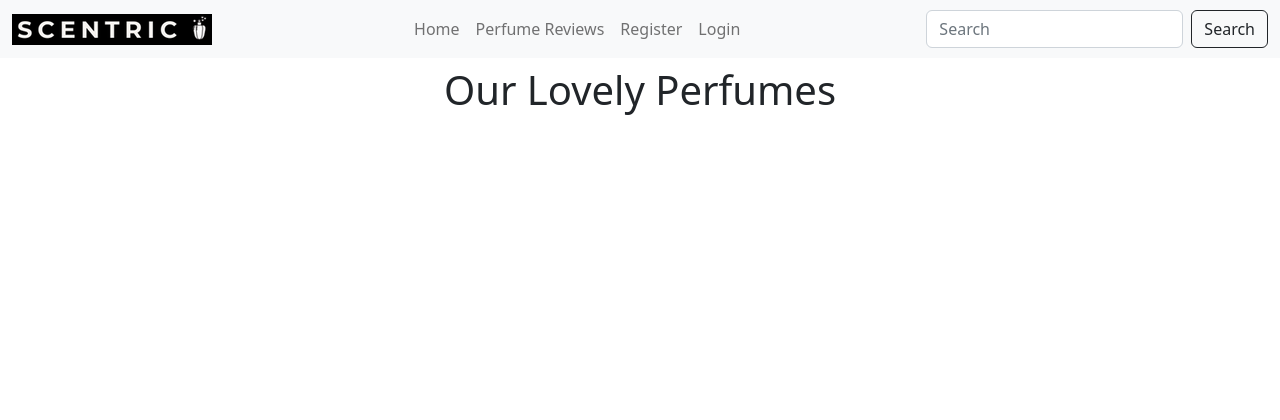
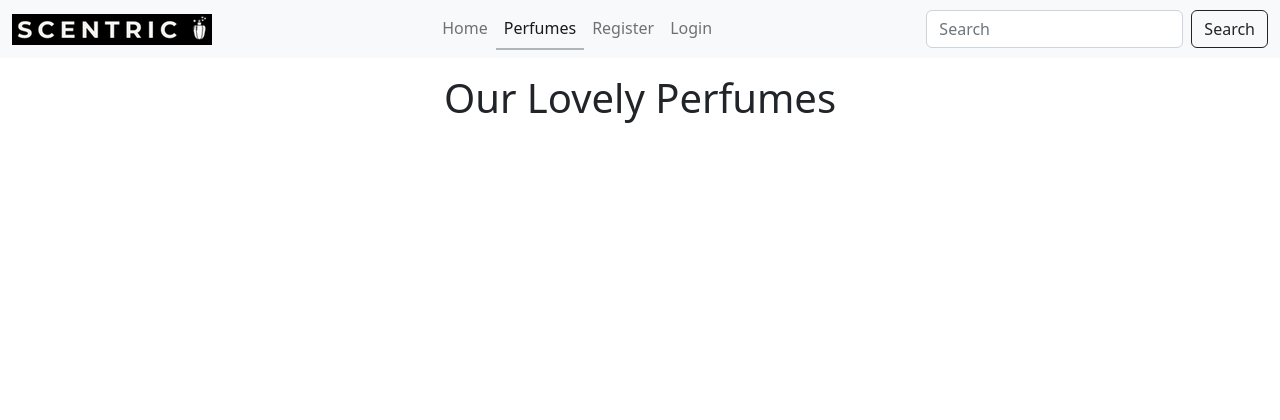
Before and after one commit to AleksandarJavorovic/scentric, a Django app: page /perfumes/ in a window 1280 px wide. Shown: the top 420 px of the page. Run offline with Django 4.2, Linux system fonts and the light colour scheme; data that the repository does not hold is empty; some libraries are stand-ins or nearby versions.

Commit message:
update perfumes template/view

```diff
--- a/perfume_review/templates/perfume_review/perfumes.html
+++ b/perfume_review/templates/perfume_review/perfumes.html
@@ -3,22 +3,24 @@
 {% block title %}Perfumes{% endblock %}
 
 {% block content %}
-<h1 class="text-center p-2 d-block">
+<h1 class="text-center p-3 d-block">
     Our Lovely Perfumes
 </h1>
-<div class="container d-flex flex-row flex-wrap justify-content-center">
-    {% for recipe in recipes %}
-    <a href="" class="perfumes" aria-label="Click to view {{perfume.title}}">
-        <div class="card mb-3" style="max-width: 540px;">
+<div class="container d-flex flex-column justify-content-center">
+    {% for perfume in perfumes %}
+    <a href="" class="text-decoration-none text-dark" aria-label="Click to view {{perfume.perfume_name}}">
+        <div class="card mb-3 shadow">
             <div class="row g-0">
               <div class="col-md-4">
                 <img src="{{perfume.image.url}}" class="img-fluid rounded-start" alt="{{perfume.image_alt}}">
               </div>
               <div class="col-md-8">
                 <div class="card-body">
-                  <h2 class="card-title">{{perfume.title}}</h2>
-                  <p class="card-text">{{perfume.description}}</p>
-                  <p class="card-text"><small class="text-muted">{{perfume.updated_on}}</small></p>
+                  <h2 class="card-title">{{perfume.perfume_brand}}</h2>
+                  <h2 class="card-title">{{perfume.perfume_name}}</h2>
+                  <p class="card-text"><small>Top Notes: {{perfume.top_notes|truncatechars:50}}</small></p>
+                  <p class="card-text"><small>Middle Notes: {{perfume.middle_notes|truncatechars:50}}</small></p>
+                  <p class="card-text"><small>Base Notes: {{perfume.base_notes|truncatechars:50}}</small></p>
                 </div>
               </div>
             </div>
--- a/scentric/settings.py
+++ b/scentric/settings.py
@@ -28,7 +28,7 @@ TEMPLATES_DIR = os.path.join(BASE_DIR, 'templates')
 SECRET_KEY = 'django-insecure-7b3$yx=_yh&6!64+*46_@*=_+_=&ah*pcnoduznm8@rqdub%p0'
 
 # SECURITY WARNING: don't run with debug turned on in production!
-DEBUG = True
+DEBUG = False
 
 ALLOWED_HOSTS = [
     '8000-aleksandarjavo-scentric-zes09bh18k7.ws-eu107.gitpod.io',
--- a/static/css/base.css
+++ b/static/css/base.css
@@ -34,3 +34,14 @@ footer {
     box-shadow: 1px -1px 7px 0 #00000061;
     border-radius: 5px;
 }
+
+/* Perfumes */
+
+.card {
+    height: 90%;
+    margin-top: 1rem;
+}
+
+.perfumes:hover {
+    cursor: pointer;
+}
--- a/templates/base.html
+++ b/templates/base.html
@@ -25,8 +25,7 @@
     {% include 'includes/header.html' %}
     <main>
         {% block content %}
-            <h1>Hello, World!!!</h1>
-            <h1>I am Alex!</h1>
+
         {% endblock content %}
     </main>
 
--- a/templates/includes/header.html
+++ b/templates/includes/header.html
@@ -14,7 +14,7 @@
                 <a class="nav-link {% if url_name == 'home' %} active {% endif %}" aria-current="page" href="{% url 'home' %}">Home</a>
               </li>
               <li class="nav-item">
-                <a class="nav-link " href="#">Perfume Reviews</a>
+                <a class="nav-link {% if url_name == 'perfumes' %} active {% endif %}" href="{% url 'perfumes' %}">Perfumes</a>
               </li>
               {% if request.user.is_authenticated %}
               <li class="nav-item">
```
